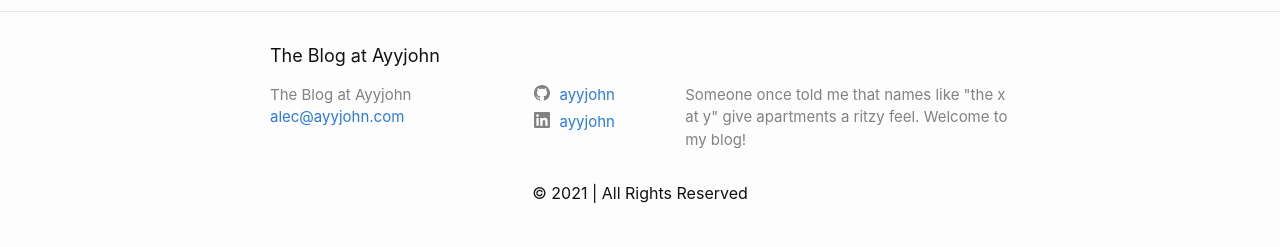
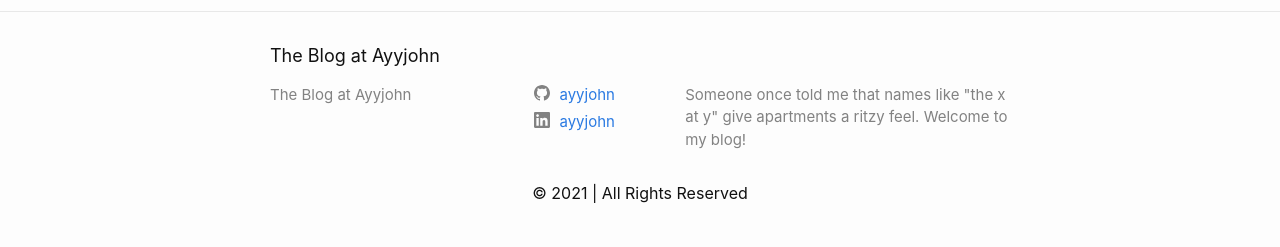
Before and after one commit to ayyjohn/ayyjohn.github.io, a Jekyll site: the page built from index.html, in a window 1280 px wide. Shown: the part 1271-1518 px from the top of the page. Built offline with Jekyll 4.4.1, drawn with Linux system fonts in a browser that asks for light colours; the list of posts is cut into pages by our own code.

Commit message:
remove email

```diff
--- a/_config.yml
+++ b/_config.yml
@@ -14,7 +14,6 @@
 # You can create any custom variable you would like, and they will be accessible
 # in the templates via {{ site.myvariable }}.
 title: The Blog at Ayyjohn
-email: alec@ayyjohn.com
 description: >- # this means to ignore newlines until "baseurl:"
   Someone once told me that names like "the x at y" give apartments a ritzy feel.
   Welcome to my blog!
```
